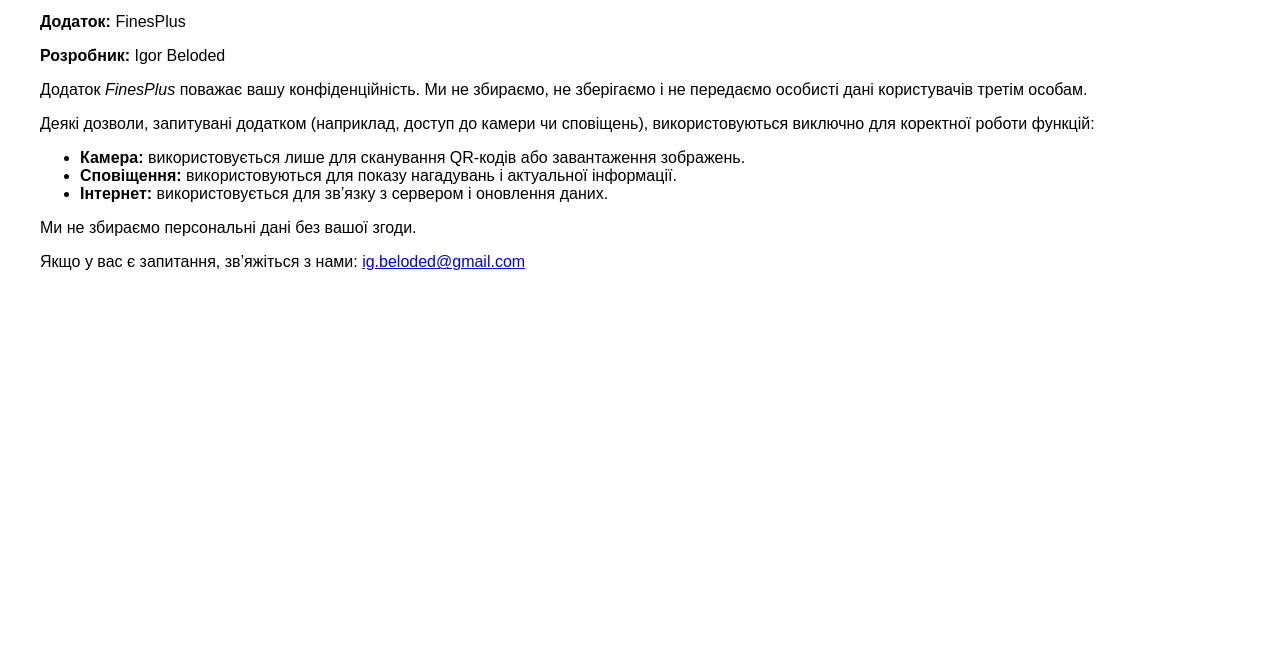
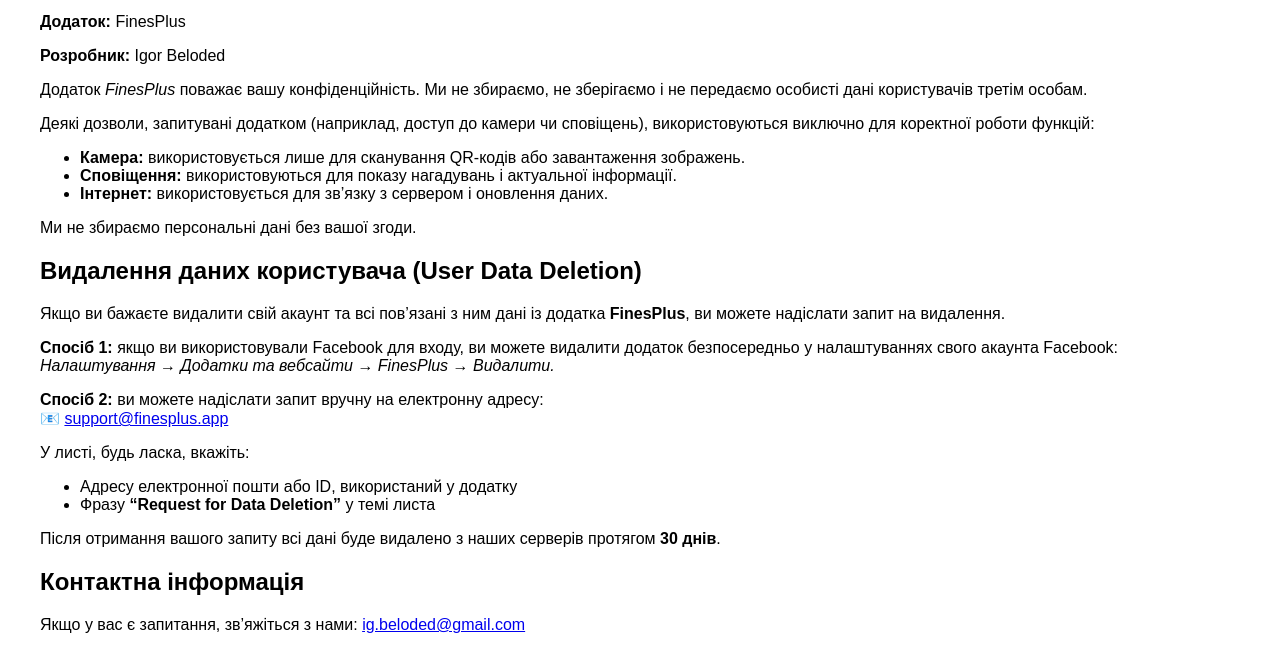
Before and after one commit to bil106/finesplus-privacy-policy, a plain HTML site: page index.html in a window 1280 px wide. Shown: the part 119-790 px from the top of the page. Drawn offline with Linux system fonts and the light colour scheme.

Commit message:
Update index.html

```diff
--- a/index.html
+++ b/index.html
@@ -21,6 +21,26 @@
 
   <p>Ми не збираємо персональні дані без вашої згоди.</p>
 
-  <p>Якщо у вас є запитання, зв’яжіться з нами: <a href="mailto:ig.beloded@gmail.com">ig.beloded@gmail.com</a></p>
+  <h2>Видалення даних користувача (User Data Deletion)</h2>
+  <p>Якщо ви бажаєте видалити свій акаунт та всі пов’язані з ним дані із додатка <strong>FinesPlus</strong>, ви можете надіслати запит на видалення.</p>
+
+  <p><strong>Спосіб 1:</strong> якщо ви використовували Facebook для входу, ви можете видалити додаток безпосередньо у налаштуваннях свого акаунта Facebook:<br>
+  <em>Налаштування → Додатки та вебсайти → FinesPlus → Видалити.</em></p>
+
+  <p><strong>Спосіб 2:</strong> ви можете надіслати запит вручну на електронну адресу:<br>
+  📧 <a href="mailto:support@finesplus.app">support@finesplus.app</a></p>
+
+  <p>У листі, будь ласка, вкажіть:</p>
+  <ul>
+    <li>Адресу електронної пошти або ID, використаний у додатку</li>
+    <li>Фразу <strong>“Request for Data Deletion”</strong> у темі листа</li>
+  </ul>
+
+  <p>Після отримання вашого запиту всі дані буде видалено з наших серверів протягом <strong>30 днів</strong>.</p>
+
+  <h2>Контактна інформація</h2>
+  <p>Якщо у вас є запитання, зв’яжіться з нами:
+    <a href="mailto:ig.beloded@gmail.com">ig.beloded@gmail.com</a>
+  </p>
 </body>
 </html>
```
